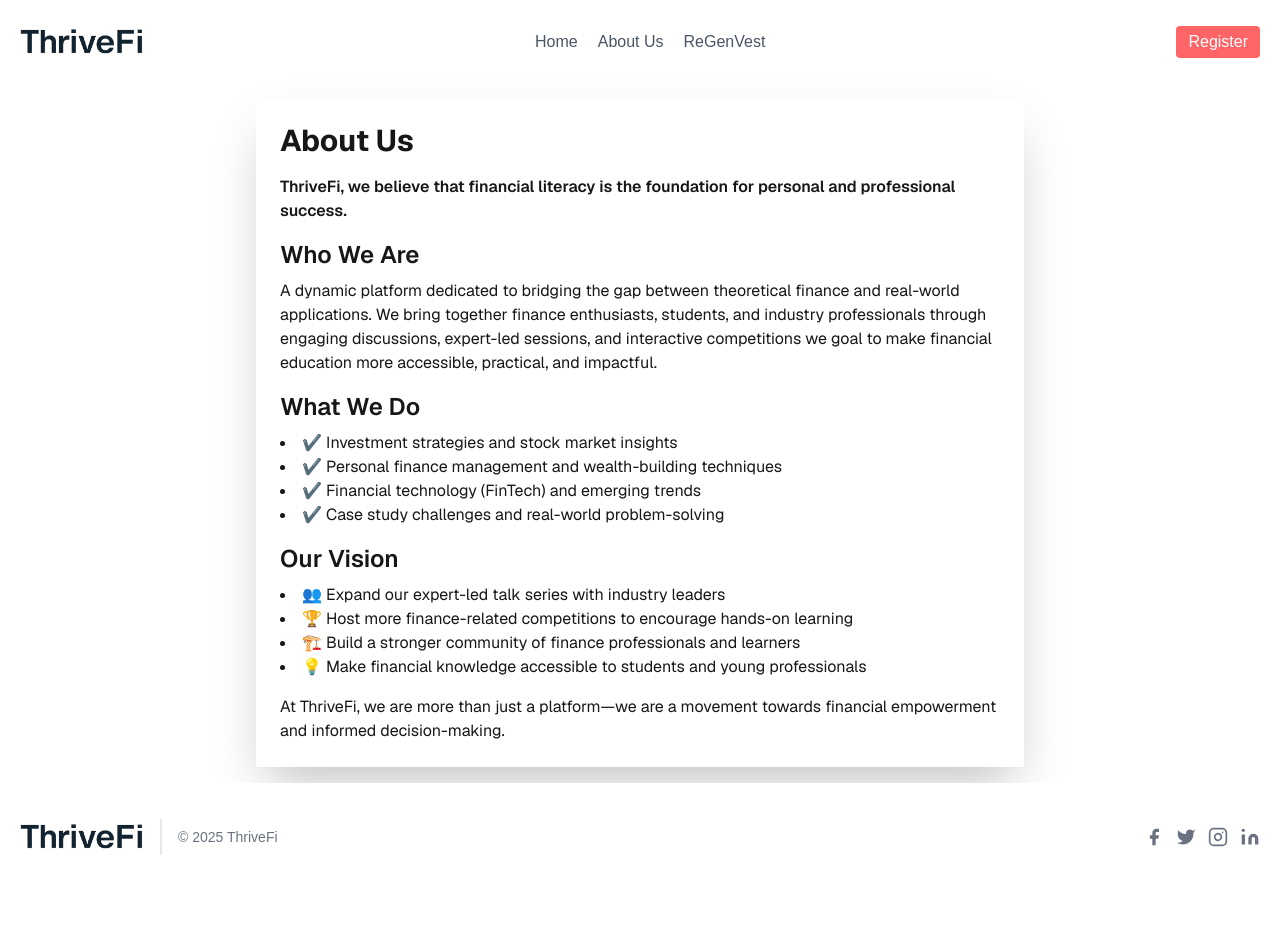
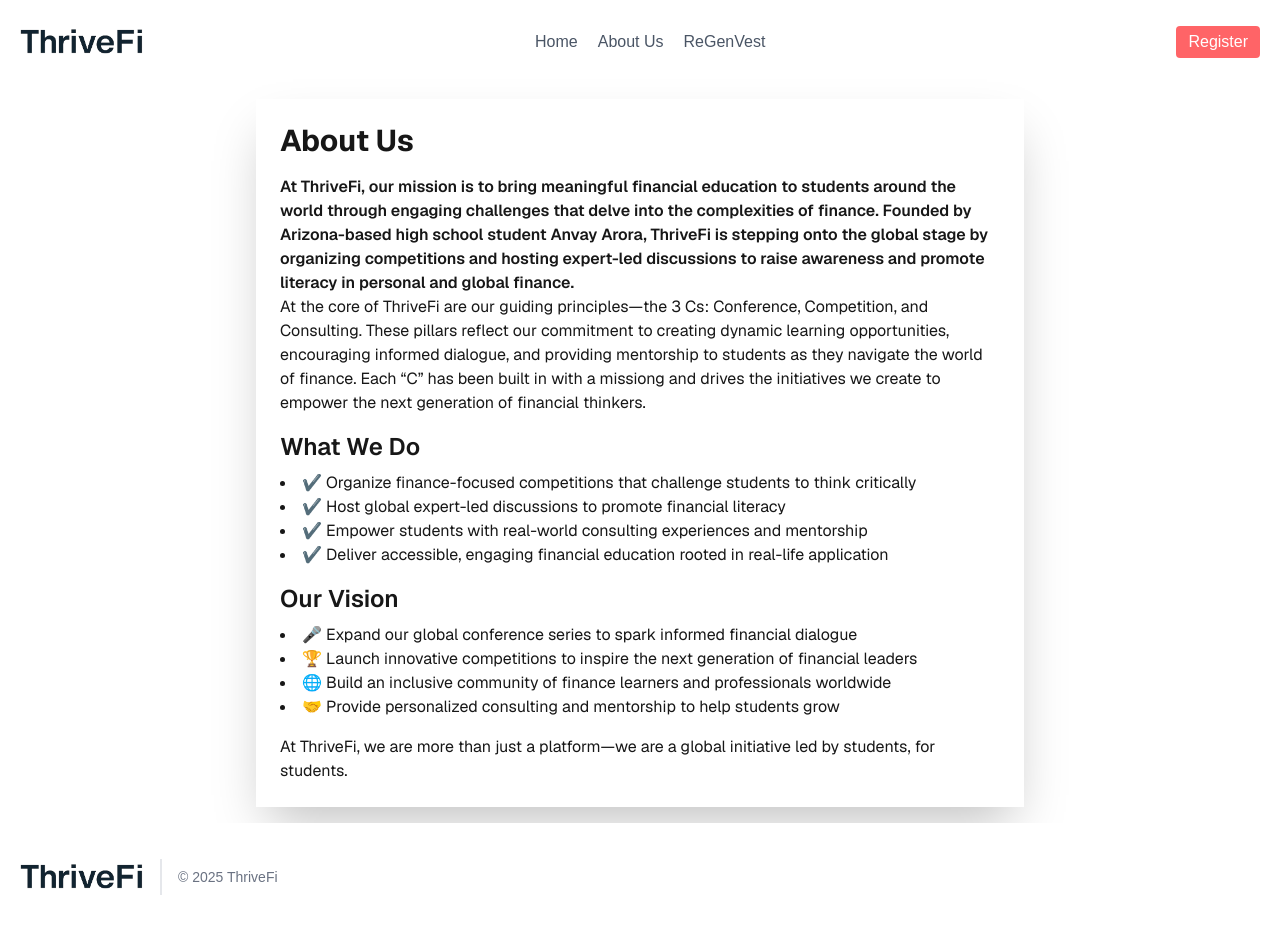
Before and after one commit to Vab31/finance_comp, a Next.js app: page /about_thrivefi in a window 1280 px wide. Before the commit the page ends 890 px from the top, so only its background shows below. Built offline with nearby package versions, Linux system fonts and the light colour scheme.

Commit message:
updted content

```diff
--- a/src/app/about_thrivefi/page.js
+++ b/src/app/about_thrivefi/page.js
@@ -12,36 +12,36 @@ export default function Page() {
       <h1 className="text-3xl font-bold mb-4">About Us</h1>
 
       <p className="mb-4">
-        <strong className="font-semibold">ThriveFi, we believe that financial literacy is the foundation for personal and professional success.</strong>
+        <strong className="font-semibold">At ThriveFi, our mission is to bring meaningful financial education to students around the world through engaging challenges that delve into the complexities of finance. Founded by Arizona-based high school student Anvay Arora, ThriveFi is stepping onto the global stage by organizing competitions and hosting expert-led discussions to raise awareness and promote literacy in personal and global finance. </strong>
+       <br/>
+         At the core of ThriveFi are our guiding principles—the 3 Cs: Conference, Competition, and Consulting. These pillars reflect our commitment to creating dynamic learning opportunities, encouraging informed dialogue, and providing mentorship to students as they navigate the world of finance. Each “C” has been built in with a missiong and drives the initiatives we create to empower the next generation of financial thinkers.
+
       </p>
 
-      <h2 className="text-2xl font-semibold mb-2">Who We Are</h2>
 
-      <p className="mb-4">
-        A dynamic platform dedicated to bridging the gap between theoretical finance and real-world applications. We bring together finance enthusiasts, students, and industry professionals through engaging discussions, expert-led sessions, and interactive competitions we goal to make financial education more accessible, practical, and impactful.
-      </p>
 
       <h2 className="text-2xl font-semibold mb-2">What We Do</h2>
 
 <ul className="list-disc list-inside mb-4">
-        <li><span role="img" aria-label="checkmark">✔️</span> Investment strategies and stock market insights</li>
-        <li><span role="img" aria-label="checkmark">✔️</span> Personal finance management and wealth-building techniques</li>
-        <li><span role="img" aria-label="checkmark">✔️</span> Financial technology (FinTech) and emerging trends</li>
-        <li><span role="img" aria-label="checkmark">✔️</span> Case study challenges and real-world problem-solving</li>
+  <li><span role="img" aria-label="checkmark">✔️</span> Organize finance-focused competitions that challenge students to think critically</li>
+  <li><span role="img" aria-label="checkmark">✔️</span> Host global expert-led discussions to promote financial literacy</li>
+  <li><span role="img" aria-label="checkmark">✔️</span> Empower students with real-world consulting experiences and mentorship</li>
+  <li><span role="img" aria-label="checkmark">✔️</span> Deliver accessible, engaging financial education rooted in real-life application</li>
 </ul>
 
 <h2 className="text-2xl font-semibold mb-2">Our Vision</h2>
 
 <ul className="list-disc list-inside mb-4">
-        <li><span role="img" aria-label="people">👥</span> Expand our expert-led talk series with industry leaders</li>
-        <li><span role="img" aria-label="trophy">🏆</span> Host more finance-related competitions to encourage hands-on learning</li>
-        <li><span role="img" aria-label="building">🏗️</span> Build a stronger community of finance professionals and learners</li>
-        <li><span role="img" aria-label="lightbulb">💡</span> Make financial knowledge accessible to students and young professionals</li>
+  <li><span role="img" aria-label="conference">🎤</span> Expand our global conference series to spark informed financial dialogue</li>
+  <li><span role="img" aria-label="competition">🏆</span> Launch innovative competitions to inspire the next generation of financial leaders</li>
+  <li><span role="img" aria-label="community">🌐</span> Build an inclusive community of finance learners and professionals worldwide</li>
+  <li><span role="img" aria-label="mentor">🤝</span> Provide personalized consulting and mentorship to help students grow</li>
 </ul>
 
 <p>
-        At ThriveFi, we are more than just a platform—we are a movement towards financial empowerment and informed decision-making.
+  At ThriveFi, we are more than just a platform—we are a global initiative led by students, for students.
 </p>
+
     </div>
     <Footer/>
     </div>
--- a/src/app/component/regenvest_home/downhero.js
+++ b/src/app/component/regenvest_home/downhero.js
@@ -5,7 +5,7 @@ export default function Downhero() {
     <section class="text-gray-600 body-font bg-gray-300">
       <div class="container px-5 py-24 mx-auto flex flex-wrap">
         <h2 class="sm:text-3xl text-2xl text-gray-900  title-font mb-2 md:pl-6 font-bold ">
-        Exploring the building blocks shaping the future of finance — with insights from experts, users, and key partners.
+        Empowering Future Financial Leaders — through expert insights, student voices, and impactful partnerships like the ReGenVest Challenge.
         </h2>
         <div class="md:pl-6">
           <p class="leading-relaxed text-base">
--- a/src/app/component/regenvest_home/hero.js
+++ b/src/app/component/regenvest_home/hero.js
@@ -9,8 +9,8 @@ export default function Hero() {
           <br class="hidden lg:inline-block"/>By The Olive School
           </h1>
         <p class="mb-4 leading-relaxed text-6xl font-serif text-gray-200">India Edition</p>
-    <p class="mb-3 leading-relaxed text-3xl font-serif text-gray-200">Grades 9-12 Students Can Participate</p>
-    <p class="mb-3 leading-relaxed text-3xl font-serif text-gray-200">Deadline: May 18, 2025</p>
+    <p class="mb-3 leading-relaxed text-3xl font-serif text-gray-200">Student in grades IX through XII may participate</p>
+    <p class="mb-3 leading-relaxed text-3xl font-serif text-gray-200">Deadline: May 25, 2025</p>
 
         <div class="flex justify-center">
         <a href='https://docs.google.com/forms/d/e/1FAIpQLScrDPfVkT2_cd-gPOFke3YqXT1Tp8xfeDH2iQiuzkxuYMhf-g/viewform'>
--- a/src/app/component/regenvest_home/time.js
+++ b/src/app/component/regenvest_home/time.js
@@ -5,7 +5,7 @@ export default function Time() {
 <div class="text-center flex justify-center items-center bg-black py-5">
     <div class="flex items-center space-x-3">
         <img src='/images/iconloud.png' />
-        <div class="text-white">Make sure to secure your spot in the ReGenVest Finance Challenge 2025 before May 18, 2025. Don’t miss this chance to compete with the brightest young minds in finance from across India!</div>
+        <div class="text-white">Join us for inspiring Speaker Sessions on May 17 & 18, where top industry leaders will share their insights on finance, innovation, and future opportunities.</div>
     </div>
 </div>
 
--- a/src/app/component/thriveFi/footer.js
+++ b/src/app/component/thriveFi/footer.js
@@ -10,7 +10,7 @@ export default function Footer() {
     <p class="text-sm text-gray-500 sm:ml-4 sm:pl-4 sm:border-l-2 sm:border-gray-200 sm:py-2 sm:mt-0 mt-4">© 2025 ThriveFi
       <a href="https://twitter.com/knyttneve" class="text-gray-600 ml-1" rel="noopener noreferrer" target="_blank"></a>
     </p>
-    <span class="inline-flex sm:ml-auto sm:mt-0 mt-4 justify-center sm:justify-start">
+    {/* <span class="inline-flex sm:ml-auto sm:mt-0 mt-4 justify-center sm:justify-start">
       <a class="text-gray-500">
         <svg fill="currentColor" stroke-linecap="round" stroke-linejoin="round" stroke-width="2" class="w-5 h-5" viewBox="0 0 24 24">
           <path d="M18 2h-3a5 5 0 00-5 5v3H7v4h3v8h4v-8h3l1-4h-4V7a1 1 0 011-1h3z"></path>
@@ -33,7 +33,7 @@ export default function Footer() {
           <circle cx="4" cy="4" r="2" stroke="none"></circle>
         </svg>
       </a>
-    </span>
+    </span> */}
   </div>
 </footer>
     </div>
--- a/src/app/component/thriveFi/getinvolved.js
+++ b/src/app/component/thriveFi/getinvolved.js
@@ -10,7 +10,7 @@ export default function Getinvolve() {
               Get Involved
             </h1>
             <p className="lg:w-2/3 mx-auto leading-relaxed text-base">
-            Join us in empowering individuals with essential financial knowledge and skills. Whether you're a student looking to enhance your financial literacy, a school or community eager to provide valuable education, or a sponsor or speaker ready to make an impact — there's a place for you in our mission. Together, we can create opportunities for learning, growth, and lasting financial empowerment.
+            Join us in empowering individuals with essential financial knowledge and skills. Whether you're a someone looking to enhance your financial literacy, a school or community eager to provide valuable education, or a sponsor or speaker ready to make an impact — there's a place for you in our mission. Together, we can create opportunities for learning, growth, and lasting financial empowerment.
             </p>
           </div>
           <div className="flex flex-wrap -m-4 text-center">
--- a/src/app/component/thriveFi/hero.js
+++ b/src/app/component/thriveFi/hero.js
@@ -12,7 +12,8 @@ export default function Hero() {
             Through Financial Education
           </h1>
           <p className="mb-8 leading-relaxed">
-            A 3C-focused finance organization operating across the United States of America and India made significant strides through its initiative, ThriveFi. Focused on promoting financial literacy, ThriveFi conducted interactive workshops and competitions that engaged finance students and professionals alike. In addition to educational outreach, ThriveFi led consulting efforts by carrying out comprehensive financial analyses to identify budget gaps and inefficiencies, providing strategic recommendations to enhance budget management and financial planning.
+          At the core of ThriveFi are our guiding principles—the 3 Cs: Conference, Competition, and Consulting. These pillars reflect our commitment to creating dynamic learning opportunities, encouraging informed dialogue, and providing mentorship to students as they navigate the world of finance. Each “C” has been built in with a missiong and drives the initiatives we create to empower the next generation of financial thinkers.
+
           </p>
           <div className="flex justify-center">
             {/* Uncomment the button below if needed */}
```
Also changed, not shown: src/app/component/regenvest_home/about.js (+5 -2 lines), src/app/component/regenvest_home/fre.js (+13 -9 lines), src/app/component/thriveFi/event.js (+2 -6 lines). Lines whose indentation alone changed are shown as unchanged.
